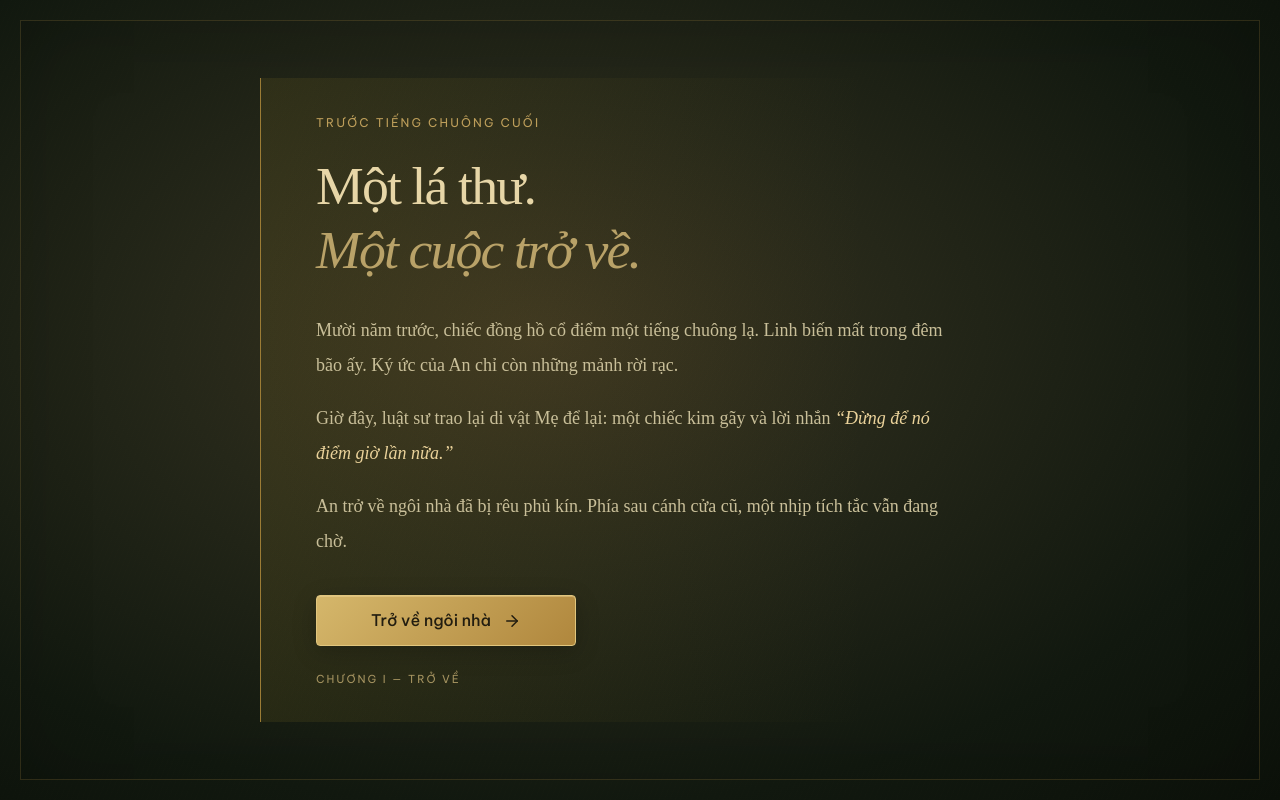
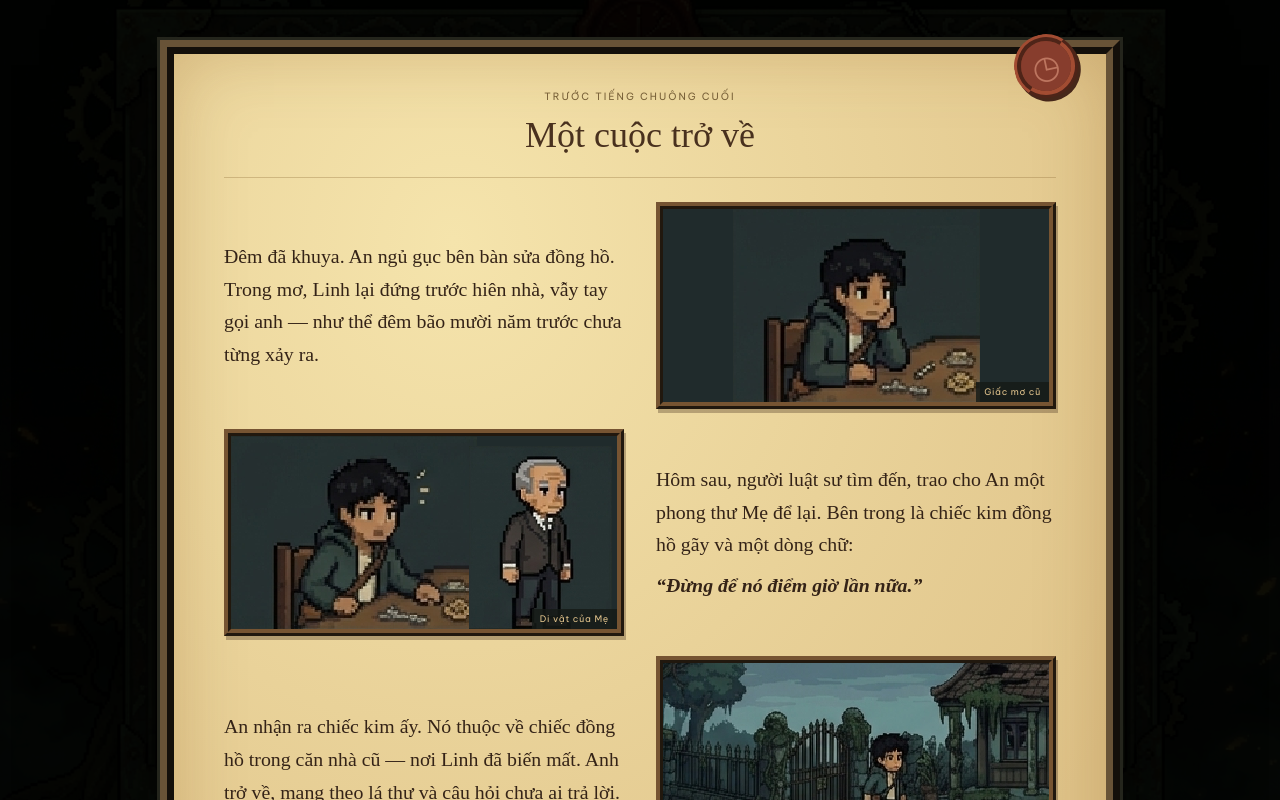
Before and after one commit to DoNgocSon-Dn/-THE-LAST-CHIME, a React (Vite) app: page / in a window 1280 px wide. Both pictures are taken after a click on the button "BẮT ĐẦU". Built offline with nearby package versions, Linux system fonts and the light colour scheme.

Commit message:
feat: replace text prologue with animated illustrated story

```diff
--- a/src/components/OpeningStory.tsx
+++ b/src/components/OpeningStory.tsx
@@ -1,9 +1,23 @@
-import React from 'react';
+import {useEffect,useRef} from 'react';
 import {ArrowRight} from 'lucide-react';
+function StoryScene({scene}:{scene:'dream'|'letter'|'home'}){
+ const ref=useRef<HTMLCanvasElement>(null);
+ useEffect(()=>{const canvas=ref.current!,ctx=canvas.getContext('2d')!,sheet=new Image(),art=new Image();let raf=0,last=0;const start=performance.now(),motion=matchMedia('(prefers-reduced-motion: reduce)');
+ sheet.src=`${import.meta.env.BASE_URL}assets/story/opening-animations.png`;art.src=`${import.meta.env.BASE_URL}assets/story/opening-reference.png`;
+ const draw=(now:number)=>{raf=requestAnimationFrame(draw);if(document.hidden||now-last<100)return;last=now;const t=motion.matches?4:(now-start)/1000;ctx.imageSmoothingEnabled=false;ctx.fillStyle='#202b2c';ctx.fillRect(0,0,400,200);
+ if(scene==='home'){if(art.complete&&art.naturalWidth)ctx.drawImage(art,665,610,345,165,0,0,400,200);return;}
+ if(!sheet.complete||!sheet.naturalWidth)return;
+ if(scene==='dream'){const sequence=[0,0,1,1,2,3,4,4,5,2];const i=sequence[Math.floor(t*1.6)%sequence.length];ctx.drawImage(sheet,38+i*188.5,52,181,142,73,0,255,200);}
+ else{const sequence=[0,1,2,3,4,5,5,5,4,5];const i=sequence[Math.floor(t*1.4)%sequence.length];ctx.drawImage(sheet,38+i*188.5,251,181,142,0,0,255,200);const lawyer=Math.min(5,Math.floor(t*.8)%6);ctx.drawImage(sheet,162+lawyer*147.5,632,140,179,247,10,148,190);}
+ };raf=requestAnimationFrame(draw);return()=>cancelAnimationFrame(raf);},[scene]);
+ return <canvas ref={ref} width={400} height={200} role="img" aria-label={scene==='dream'?'An ngủ gục bên bàn đồng hồ và mơ thấy Linh':scene==='letter'?'Luật sư trao thư, An mở ra đọc':'An trở về trước cổng ngôi nhà cũ'}/>;
+}
 export function OpeningStory({onContinue}:{onContinue:()=>void}){
- return <section className="opening-story rust-world" aria-labelledby="opening-title">
-   <article className="opening-story-paper"><p className="antique-eyebrow">TRƯỚC TIẾNG CHUÔNG CUỐI</p><h1 id="opening-title">Một lá thư.<br/><em>Một cuộc trở về.</em></h1>
-   <div className="opening-prose"><p>Mười năm trước, chiếc đồng hồ cổ điểm một tiếng chuông lạ. Linh biến mất trong đêm bão ấy. Ký ức của An chỉ còn những mảnh rời rạc.</p><p>Giờ đây, luật sư trao lại di vật Mẹ để lại: một chiếc kim gãy và lời nhắn <em>“Đừng để nó điểm giờ lần nữa.”</em></p><p>An trở về ngôi nhà đã bị rêu phủ kín. Phía sau cánh cửa cũ, một nhịp tích tắc vẫn đang chờ.</p></div>
-   <button className="antique-primary" onClick={onContinue}>Trở về ngôi nhà<ArrowRight size={18}/></button><span className="opening-chapter">CHƯƠNG I — TRỞ VỀ</span></article>
- </section>;
+ return <section className="opening-comic" aria-labelledby="opening-title"><article className="opening-comic-paper">
+ <header><span>TRƯỚC TIẾNG CHUÔNG CUỐI</span><h1 id="opening-title">Một cuộc trở về</h1><div className="story-wax" aria-hidden="true">◷</div></header>
+ <div className="opening-comic-row"><p>Đêm đã khuya. An ngủ gục bên bàn sửa đồng hồ. Trong mơ, Linh lại đứng trước hiên nhà, vẫy tay gọi anh — như thể đêm bão mười năm trước chưa từng xảy ra.</p><figure><StoryScene scene="dream"/><figcaption>Giấc mơ cũ</figcaption></figure></div>
+ <div className="opening-comic-row reverse"><figure><StoryScene scene="letter"/><figcaption>Di vật của Mẹ</figcaption></figure><p>Hôm sau, người luật sư tìm đến, trao cho An một phong thư Mẹ để lại. Bên trong là chiếc kim đồng hồ gãy và một dòng chữ: <em>“Đừng để nó điểm giờ lần nữa.”</em></p></div>
+ <div className="opening-comic-row"><p>An nhận ra chiếc kim ấy. Nó thuộc về chiếc đồng hồ trong căn nhà cũ — nơi Linh đã biến mất. Anh trở về, mang theo lá thư và câu hỏi chưa ai trả lời.</p><figure><StoryScene scene="home"/><figcaption>Ngôi nhà vẫn đợi</figcaption></figure></div>
+ <footer><span>CHƯƠNG I — TRỞ VỀ</span><button onClick={onContinue}>Trở về ngôi nhà <ArrowRight size={20}/></button></footer>
+ </article></section>;
 }
--- a/src/game/preload.ts
+++ b/src/game/preload.ts
@@ -1,6 +1,6 @@
 import {pixelAssets} from './pixelAssets';
 const assetNames=[...Array.from({length:13},(_,i)=>`map-${i+1}`),'an','an-v2','menu-actors','npc','pursuer','animations','furniture','objects','memories','scenes'];
-const assetPaths=[...assetNames.map(name=>`assets/pixel/${name}.${name==='menu-actors'?'png':'jpg'}`),'assets/menu/title-plate.png','assets/loading/workshop-plate.png','assets/loading/workshop-animations.png'];
+const assetPaths=[...assetNames.map(name=>`assets/pixel/${name}.${name==='menu-actors'?'png':'jpg'}`),'assets/story/opening-reference.png','assets/story/opening-animations.png','assets/menu/title-plate.png','assets/loading/workshop-plate.png','assets/loading/workshop-animations.png'];
 export async function preloadGameAssets(onProgress:(fraction:number)=>void):Promise<void>{
   let loaded=0;
   await Promise.all(assetPaths.map(path=>new Promise<void>((resolve,reject)=>{
--- a/src/index.css
+++ b/src/index.css
@@ -204,3 +204,13 @@ button:focus-visible,summary:focus-visible{outline:2px solid #ead49c;outline-off
 .boss-window{display:block;color:#ecd191;font-size:12px;line-height:1.7;margin-top:5px}.encounter-pips i.filled{box-shadow:0 0 8px #d3b16a30}
 .workshop-loading{position:fixed;inset:0;z-index:100;background:#080c0e;display:flex;flex-direction:column;justify-content:center;align-items:center;overflow:hidden;isolation:isolate}.workshop-loading-backdrop{position:absolute;inset:-30px;background:linear-gradient(#04070799,#040808cc),url('/assets/loading/workshop-plate.png') center/cover;filter:blur(22px);z-index:-1}.workshop-loading-stage{position:relative;flex:none;width:min(100vw,179.1667dvh);aspect-ratio:1376/768;background:#0d1418 url('/assets/loading/workshop-plate.png') center/100% 100%;box-shadow:0 0 70px #0009}.workshop-loading-canvas{display:block;width:100%;height:100%;image-rendering:pixelated}.workshop-loading-mobile{display:none}.workshop-loading-error{position:absolute;right:8%;top:43%;width:min(340px,44%);padding:24px;background:#151e1beF;border:2px solid #9b814a;color:#e9d6a6;font-size:15px;line-height:1.7;box-shadow:4px 4px #0008}.workshop-loading-error button{margin-top:18px;min-height:48px;padding:10px 20px;background:#c6a261;border:2px solid #e2c387;color:#1c2419;font-weight:700;cursor:pointer}.workshop-loading-error button:focus-visible{outline:2px solid #fff1b5;outline-offset:4px}
 @media(orientation:portrait){.workshop-loading-stage{width:100vw}.workshop-loading-mobile{display:block;text-align:center;padding:28px 24px 0;color:#e7c486}.workshop-loading-mobile>span{font-size:19px;font-weight:700;letter-spacing:.05em}.workshop-loading-mobile>p{color:#b9b6a0;font-size:13px;line-height:1.7;margin-top:12px}.workshop-loading-error{position:fixed;right:24px;left:24px;top:55%;width:auto;z-index:2}}
+
+/* Illustrated prologue: readable live type and framed pixel scenes. */
+.opening-comic{position:fixed;inset:0;z-index:90;overflow:auto;display:flex;align-items:center;justify-content:center;padding:40px 24px;background:#101710 url('/assets/story/opening-reference.png') center/cover fixed;background-blend-mode:multiply;color:#342317}
+.opening-comic-paper{position:relative;width:min(1040px,100%);padding:28px 50px 26px;background:radial-gradient(ellipse at 30% 20%,#f5e4ac,#dfc389 85%);border:14px ridge #685337;box-shadow:0 0 0 3px #24251c,0 25px 100px #0009,inset 0 0 70px #8b561c44}
+.opening-comic-paper header{position:relative;text-align:center;border-bottom:1px solid #8c6e3755;margin-bottom:24px;padding-bottom:12px}.opening-comic-paper header>span{font-size:10px;letter-spacing:.2em;color:#786038}.opening-comic-paper h1{font:500 clamp(26px,3vw,36px)/1.3 var(--font-serif);margin:6px 0;color:#49311e}.story-wax{position:absolute;right:-22px;top:-48px;display:grid;place-items:center;width:64px;height:64px;background:#873d2d;color:#bd7660;border:7px ridge #a24c32;border-radius:50%;font-size:32px;transform:rotate(-12deg);box-shadow:2px 4px 0 #462719}
+.opening-comic-row{display:grid;grid-template-columns:1fr 1fr;gap:32px;align-items:center;margin:20px 0}.opening-comic-row p{font:400 clamp(16px,1.55vw,20px)/1.65 var(--font-serif);margin:0}.opening-comic-row em{font-style:italic;font-weight:600;display:block;margin-top:8px}.opening-comic-row figure{margin:0;border:7px ridge #765432;box-shadow:2px 4px 0 #624c3266;background:#202b2c;position:relative}.opening-comic-row canvas{display:block;width:100%;aspect-ratio:2;image-rendering:pixelated}.opening-comic-row figcaption{position:absolute;bottom:0;right:0;background:#151b17cf;color:#e2c48d;font-size:9px;padding:3px 8px;letter-spacing:.08em}
+.opening-comic-paper footer{display:flex;align-items:center;justify-content:space-between;gap:20px;border-top:1px solid #8c6e3755;padding-top:18px;margin-top:24px}.opening-comic-paper footer>span{font-size:11px;letter-spacing:.12em;color:#6b5133}.opening-comic-paper button{display:flex;align-items:center;justify-content:center;gap:15px;min-height:52px;padding:10px 24px;font:500 18px var(--font-serif);background:#795533;color:#f4dea8;border:4px ridge #b18a55;box-shadow:0 3px 0 #493221;cursor:pointer}.opening-comic-paper button:hover{background:#5d4028}.opening-comic-paper button:focus-visible{outline:3px solid #302516;outline-offset:4px}
+@media(max-width:650px){.opening-comic{align-items:flex-start;padding:24px 12px}.opening-comic-paper{padding:25px 20px;border-width:9px}.story-wax{right:-15px;top:-40px;width:47px;height:47px;font-size:24px;border-width:5px}.opening-comic-row{grid-template-columns:1fr;gap:14px;margin:24px 0}.opening-comic-row.reverse p{grid-row:1}.opening-comic-row p{font-size:16px;line-height:1.8}.opening-comic-paper footer{flex-direction:column;gap:14px}.opening-comic-paper footer button{width:100%;font-size:18px}.opening-comic-paper header>span{font-size:9px;letter-spacing:.12em}}
+@media(max-height:780px) and (min-width:651px){.opening-comic{align-items:flex-start;padding:24px}.opening-comic-paper{width:min(950px,100%);padding:18px 38px}.opening-comic-row{margin:14px 0;gap:24px}.opening-comic-row p{font-size:16px}.opening-comic-paper header{margin-bottom:12px}.opening-comic-paper h1{font-size:28px}}
+.opening-comic{align-items:flex-start}.opening-comic-paper{width:min(960px,100%);margin-block:auto}
```
Also changed, not shown: public/assets/story/opening-animations.png (added), public/assets/story/opening-reference.png (added).
